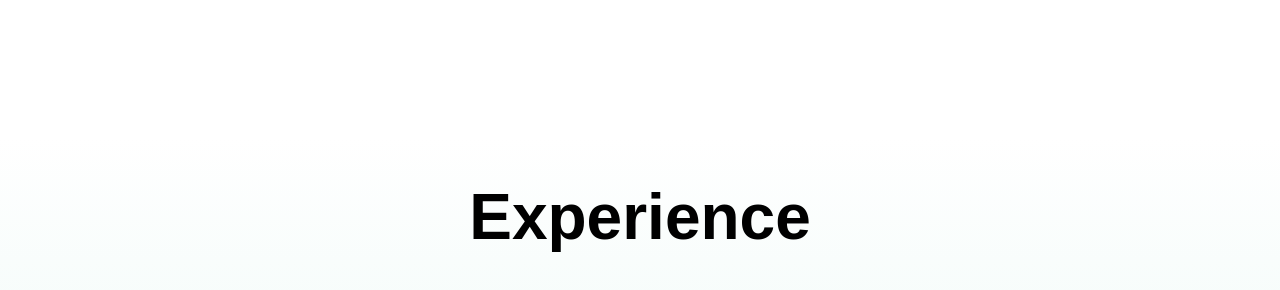
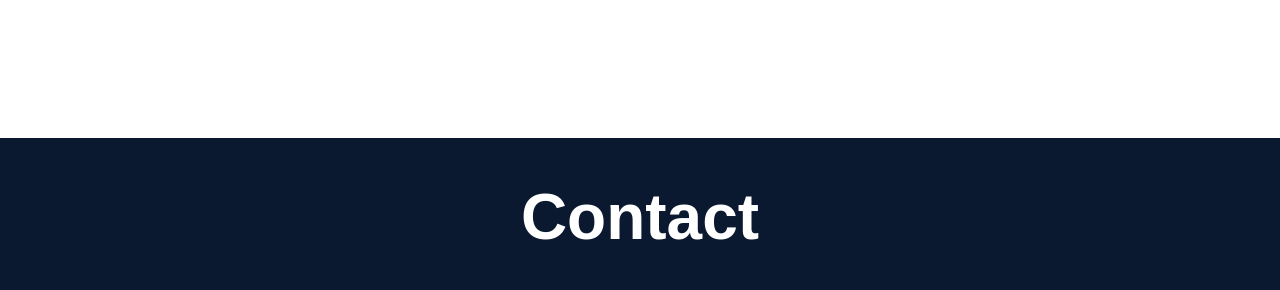
Before and after one commit to alf0ns0-l0pez/Portfolio, a React app: page / in a window 1280 px wide. Shown: the part 2484-2774 px from the top of the page. Built offline with nearby package versions, Linux system fonts and the light colour scheme; a web font is replaced by a local one.

Commit message:
fix docker logo and remove experience

```diff
--- a/src/home/App.js
+++ b/src/home/App.js
@@ -33,7 +33,7 @@ export const App = () => {
             <ImgCarousel isMobile={isMobile}/>
             <Summary isMobile={isMobile}/>
             <PlatformsIcons ref={platRef}/>
-            <ExperienceList  ref={expRef} isMobile={isMobile}/>
+            {/*<ExperienceList  ref={expRef} isMobile={isMobile}/>*/}
             <Contact ref={contRef} isMobile={isMobile}/>
         </div>
     );
```
Also changed, not shown: build/asset-manifest.json, build/index.html, build/static/js/main.a5931d37.js.LICENSE.txt (deleted), 3 other files.
